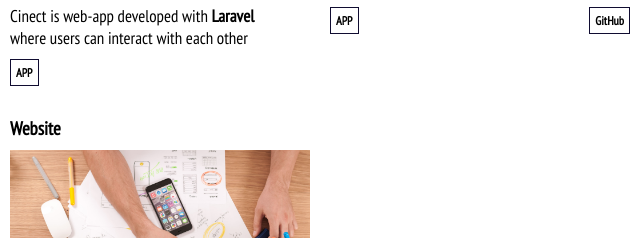
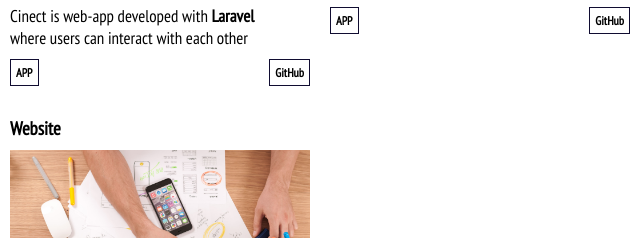
Before and after one commit to gagan-daka/portafolio, a plain HTML site: page html/project.html in a window 1280 px wide. Shown: the part 515-753 px from the top of the page, 0-640 px from the left. Drawn offline with Linux system fonts and the light colour scheme.

Commit message:
Update project.html

```diff
--- a/html/project.html
+++ b/html/project.html
@@ -58,6 +58,7 @@
                     <p>Cinect is web-app developed with <b>Laravel</b> where users can interact with each other</p>
                     <div class="more-info">
                         <a href="https://elenamontiel7e4.alwaysdata.net/register" target="_blank">APP</a>
+                        <a href="https://github.com/gagan-daka/cinect" target="_blank">GitHub</a>
                     </div>
                 </div>
 
```
